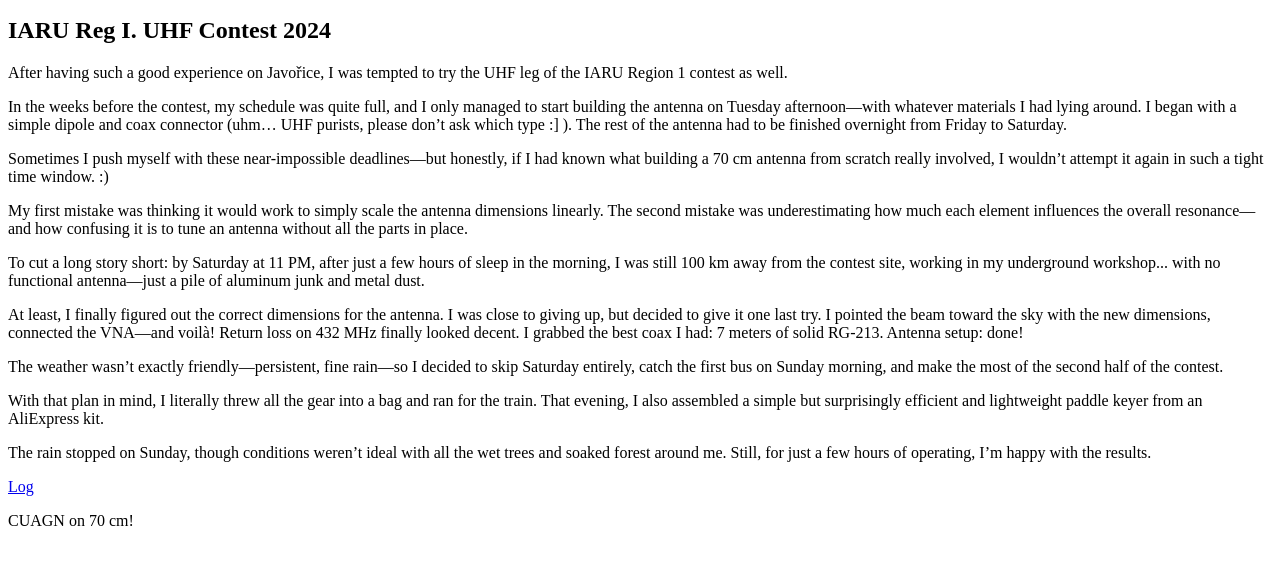
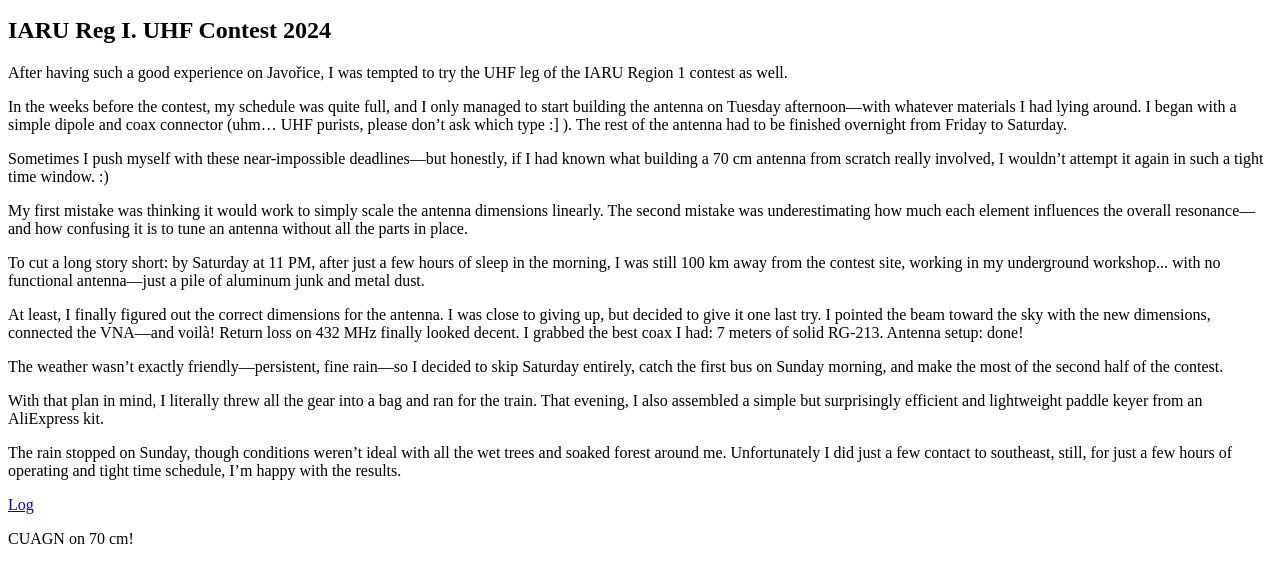
Before and after one commit to ok1gsb/ok1gsb.github.io, a plain HTML site: page iaruuhf2024.html in a window 1280 px wide. Shown: the part 88-670 px from the top of the page. Drawn offline with Linux system fonts and the light colour scheme.

Commit message:
update3 15/Jul/2025

```diff
--- a/iaruuhf2024.html
+++ b/iaruuhf2024.html
@@ -39,7 +39,7 @@
 <p>At least, I finally figured out the correct dimensions for the antenna. I was close to giving up, but decided to give it one last try. I pointed the beam toward the sky with the new dimensions, connected the VNA—and voilà! Return loss on 432 MHz finally looked decent. I grabbed the best coax I had: 7 meters of solid RG-213. Antenna setup: done!</p>
 <p>The weather wasn’t exactly friendly—persistent, fine rain—so I decided to skip Saturday entirely, catch the first bus on Sunday morning, and make the most of the second half of the contest.</p>
 <p>With that plan in mind, I literally threw all the gear into a bag and ran for the train. That evening, I also assembled a simple but surprisingly efficient and lightweight paddle keyer from an AliExpress kit.</p>
-<p>The rain stopped on Sunday, though conditions weren’t ideal with all the wet trees and soaked forest around me. Still, for just a few hours of operating, I’m happy with the results.</p>
+<p>The rain stopped on Sunday, though conditions weren’t ideal with all the wet trees and soaked forest around me. Unfortunately I did just a few contact to southeast, still, for just a few hours of operating and tight time schedule, I’m happy with the results.</p>
 
 <a href="uhf2024/20241005_OK1GSB.html">Log</a> </p>
 
```
Also changed, not shown: 10m.html (+1 -1 lines), qrss.html (+1 -1 lines).
